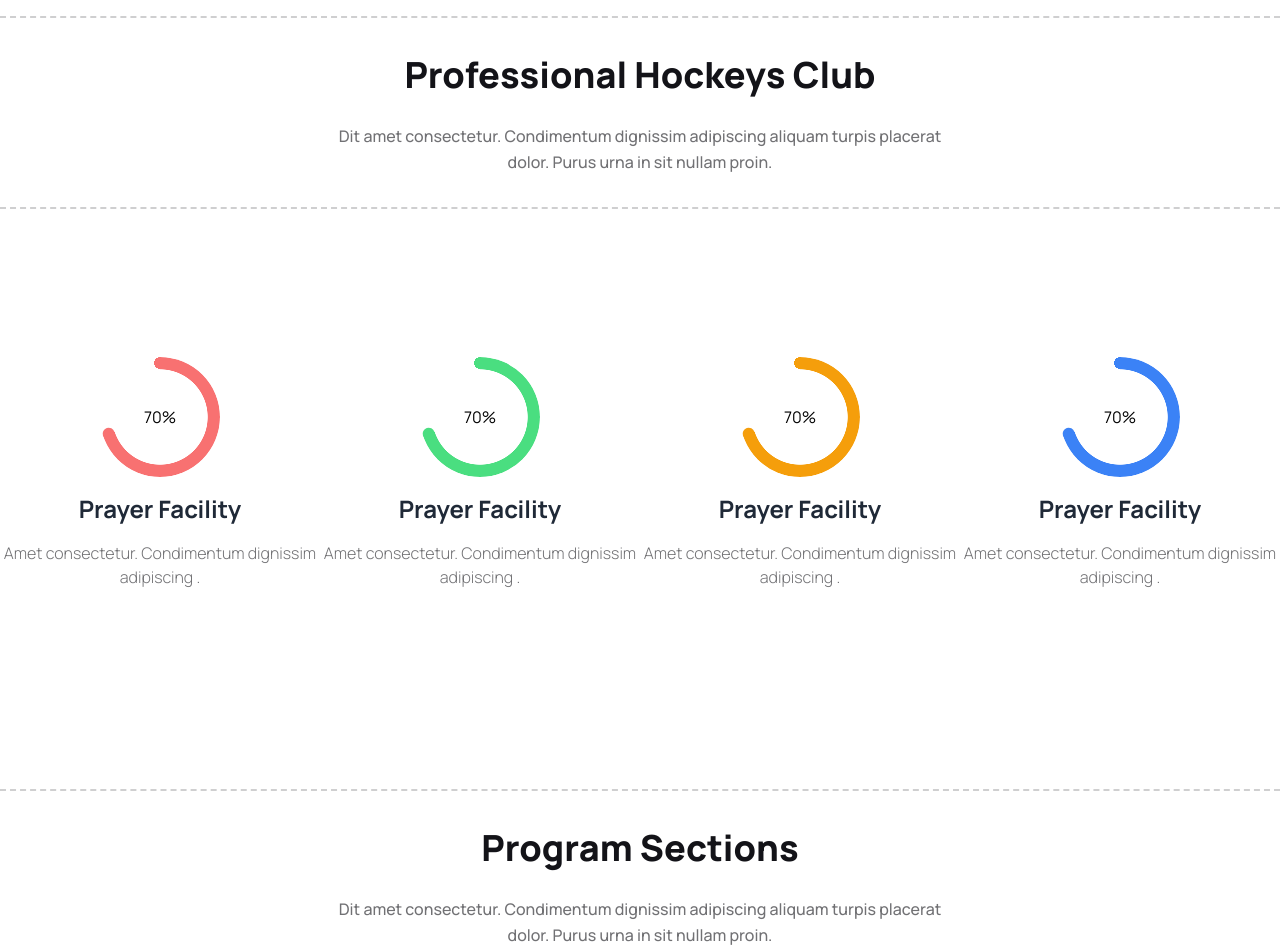
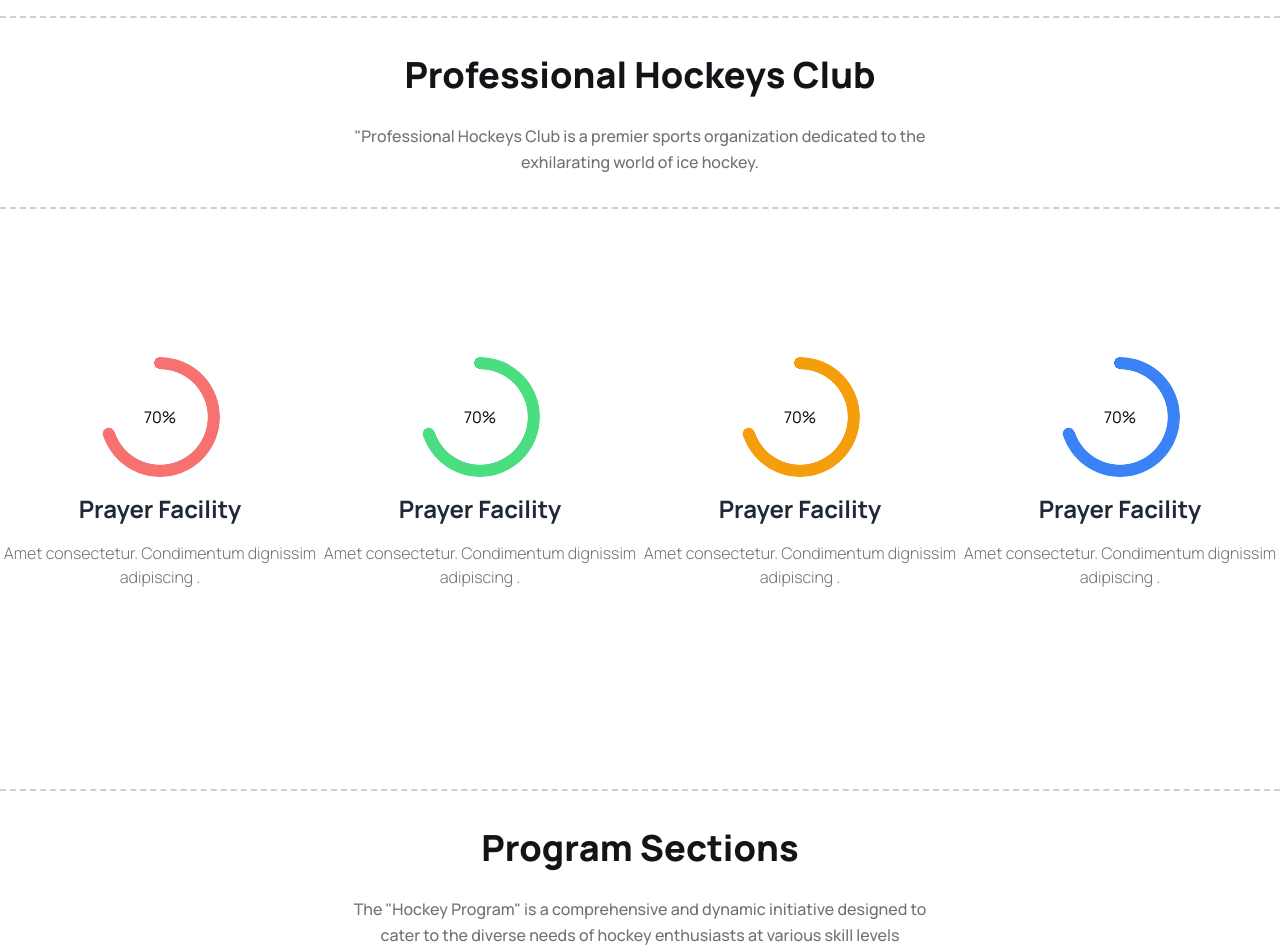
Before and after one commit to MeetTahmid/hockey-s, a plain HTML site: page index.html in a window 1280 px wide. Shown: the part 1020-1972 px from the top of the page. Drawn offline with nearby package versions, Linux system fonts and the light colour scheme.

Commit message:
Added Meaningful Text

```diff
--- a/index.html
+++ b/index.html
@@ -111,7 +111,8 @@
         <section class="hockeys-club mx-5 lg:mx-0">
             <div class="section-title">
                 <h1>Professional Hockeys Club</h1>
-                <p class="lg:w-[607px]">Dit amet consectetur. Condimentum dignissim adipiscing aliquam turpis placerat dolor. Purus urna in sit nullam proin. </p>
+                <p class="lg:w-[607px]">
+                  "Professional Hockeys Club is a premier sports organization dedicated to the exhilarating world of ice hockey. </p>
             </div>
 
             <div class="grid grid-cols-1 md:grid-cols-3 lg:grid-cols-4 my-12">
@@ -146,7 +147,8 @@
         <section class="program mx-5 lg:mx-0">
             <div class="section-title">
                 <h1>Program Sections</h1>
-                <p class="lg:w-[607px]">Dit amet consectetur. Condimentum dignissim adipiscing aliquam turpis placerat dolor. Purus urna in sit nullam proin. </p>
+                <p class="lg:w-[607px]">
+                  The "Hockey Program" is a comprehensive and dynamic initiative designed to cater to the diverse needs of hockey enthusiasts at various skill levels</p>
             </div>
 
             <div class="my-12">
@@ -192,7 +194,8 @@
         <section class="products mx-5 lg:mx-0">
           <div class="section-title">
             <h1>Our New Products</h1>
-            <p class="lg:w-[607px]">Dit amet consectetur. Condimentum dignissim adipiscing aliquam turpis placerat dolor. Purus urna in sit nullam proin. </p>
+            <p class="lg:w-[607px]">
+              Discover innovation at its finest with our latest offerings! Explore a curated selection of cutting-edge products that redefine excellence in design, functionality, and performance</p>
           </div>
           <!-- Products Items  -->
           <div class="product-items-container grid grid-cols-1 lg:grid-cols-2 gap-8">
@@ -329,7 +332,7 @@
         <section class="client-question mx-5 lg:mx-0">
           <div class="section-title">
             <h1>Clients Question</h1>
-            <p class="lg:w-[607px]">Dit amet consectetur. Condimentum dignissim adipiscing aliquam turpis placerat dolor. Purus urna in sit nullam proin. </p>
+            <p class="lg:w-[607px]"> seek clarity, and engage in meaningful dialogue. We welcome your curiosity and are poised to address any questions you may have. This platform is designed to foster open communication</p>
           </div>
 
           <div class="question-container flex flex-col lg:flex-row gap-10 items-center mt-6">
@@ -401,7 +404,8 @@
         <section class="mx-5 lg:mx-0">
           <div class="section-title">
             <h1>Get In Touch</h1>
-            <p class="lg:w-[607px]">Dit amet consectetur. Condimentum dignissim adipiscing aliquam turpis placerat dolor. Purus urna in sit nullam proin. </p>
+            <p class="lg:w-[607px]">
+              Seamless connections begin here. Our "Get In Touch" initiative invites you to bridge the gap effortlessly</p>
           </div>
           <div class="get-in-touch-container grid grid-cols-1 lg:grid-cols-2 gap-6 mt-8">
             <div class="touch-icons border-2 p-[50px] rounded-2xl w-auto">
@@ -469,7 +473,7 @@
             <div class="footer-info-col text-center lg:text-start">
            <div class="footer-title ">
              <h3>Get In Touch</h3>
-             <p>Dit amet consectetur. Condimentum  adipiscing aliquam turpis placerat dolor. Purus urna in sit nullam proin. </p>
+             <p>"Embarking on the journey of life often means navigating through a myriad of experiences.</p>
            </div>
            <div class="footer-info mb-7">
              <p><i class="fa-solid fa-envelope mb-5"></i><span>hockeys@support.com</span></p>
```
